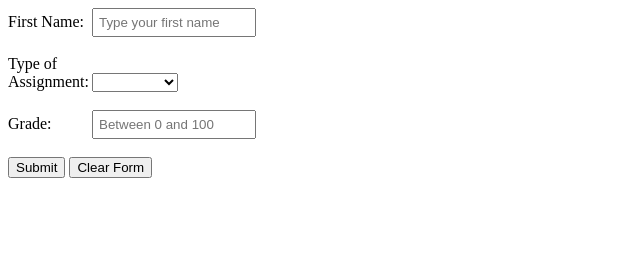
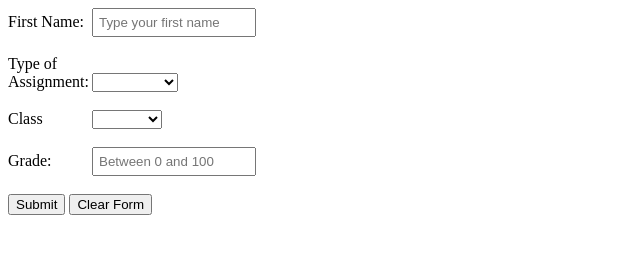
Before and after one commit to PatrickFrankAIU/GradeManagerProject, a plain HTML site: page index.html in a window 1280 px wide. Shown: the whole page, without its empty margins (0-640 px from the left). Drawn offline with Linux system fonts and the light colour scheme.

Commit message:
class dropdown

```diff
--- a/index.html
+++ b/index.html
@@ -20,6 +20,15 @@
             <option value="homework">Homework</option>
         </select><br><br>
 
+        <label for="className">Class</label>
+        <select name="className" id="className">
+            <option value=""></option>
+            <option value="math">Math</option>
+            <option value="english">English</option>
+            <option value="science">Science</option>
+            <option value="history">History</option>
+        </select><br><br>
+
         <label for="grade">Grade:</label>
         <input type="number" id="grade" name="grade" required min="0" max="100" placeholder="Between 0 and 100"><br><br>
 
```
